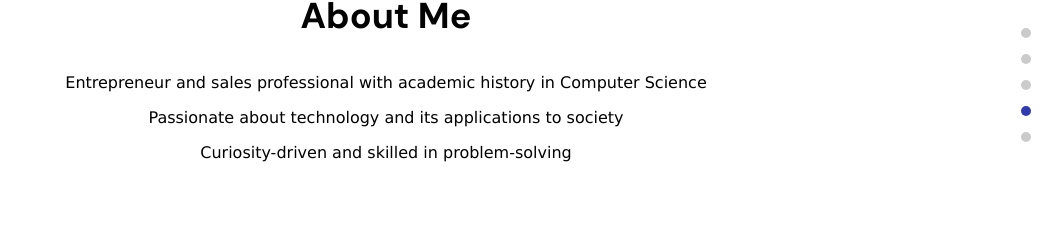
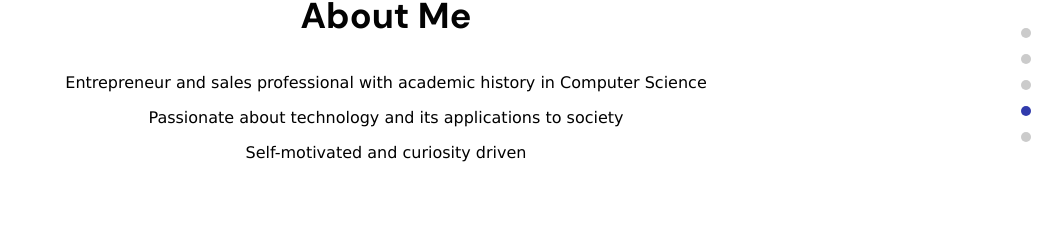
Before and after one commit to richardly9319/rly_portfolio, a React (Create React App) app: page / in a window 1280 px wide. Shown: the part 3120-3353 px from the top of the page, without its empty margins (225-1280 px from the left). Built offline with nearby package versions, Linux system fonts and the light colour scheme.

Commit message:
About section update

```diff
--- a/src/container/About/About.jsx
+++ b/src/container/About/About.jsx
@@ -21,7 +21,7 @@ const About = () => {
           <p className="about_me">Entrepreneur and sales professional with academic history in Computer Science </p>
           <p className="about_me">
             Passionate about technology and its applications to society </p>
-          <p className="about_me">Curiosity-driven and skilled in problem-solving </p>
+          <p className="about_me">Self-motivated and curiosity driven </p>
 
       </div>
     </>
```
